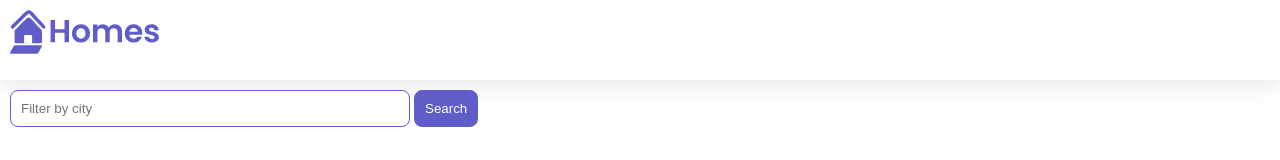
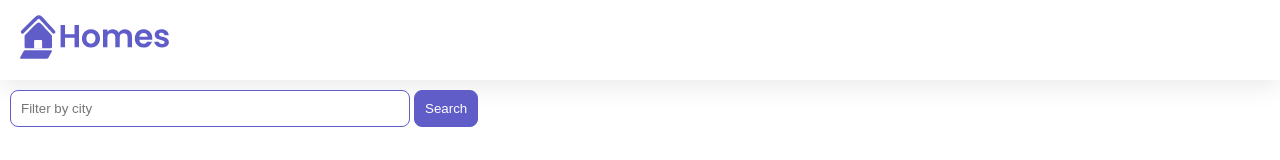
Before and after one commit to AntonioDA2004/real-estate-searcher, an Angular app: page / in a window 1280 px wide. Shown: the top 160 px of the page. Built offline with nearby package versions, Linux system fonts and the light colour scheme; data requests are answered from the project's data file.

Commit message:
Adjusted padding of Homes logo

```diff
--- a/src/app/app.component.css
+++ b/src/app/app.component.css
@@ -10,3 +10,7 @@ header {
 .content {
   padding: var(--content-padding);
 }
+.brand-logo {
+  padding-left: 10px;
+  padding-top: 5px;
+}
```
